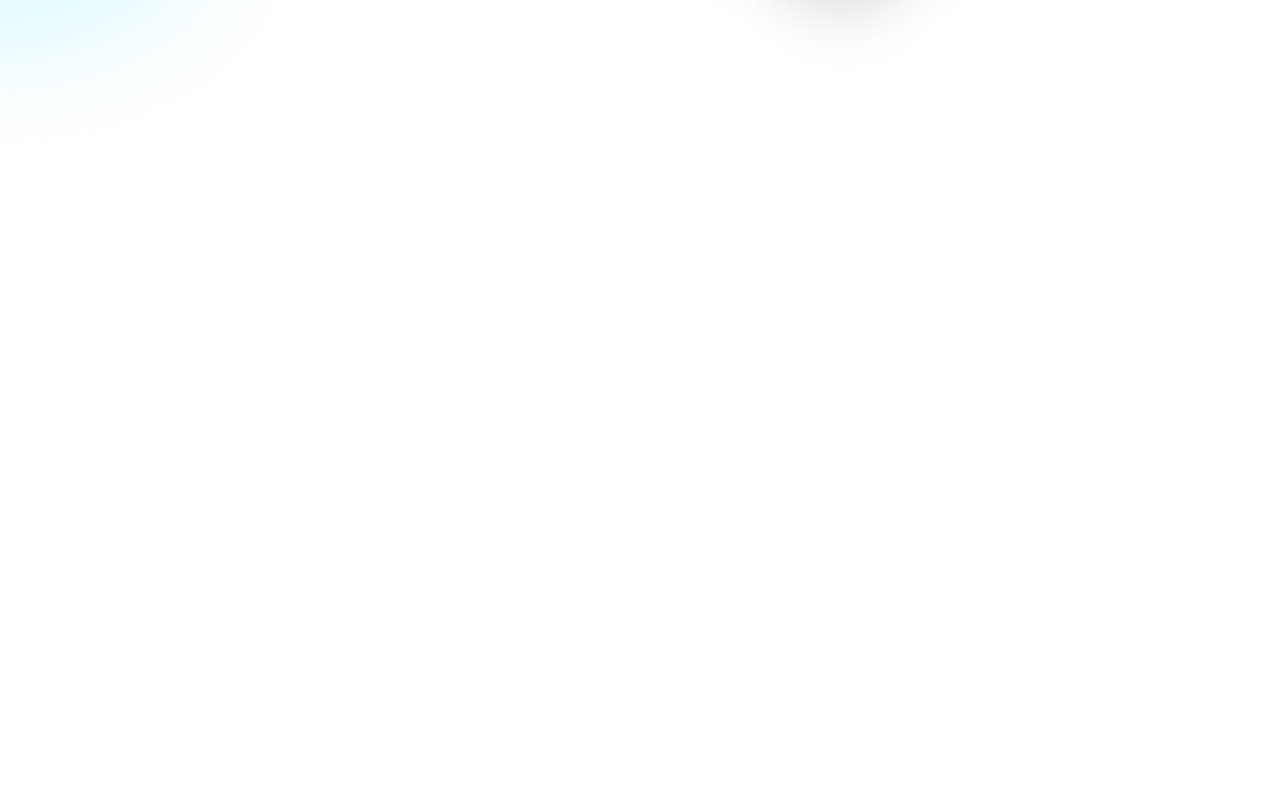
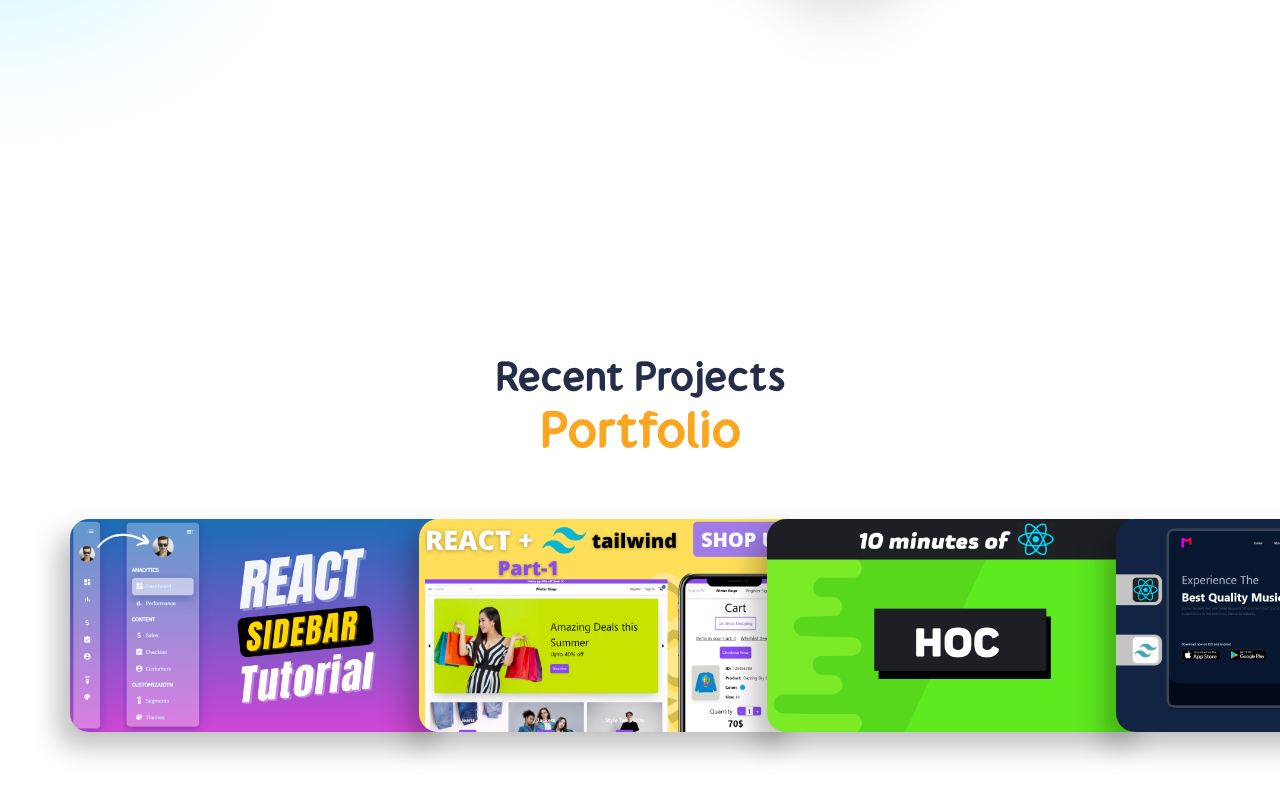
Before and after one commit to harry-jakes3018/personal-portfolio3, a React (Create React App) app: page / in a window 1280 px wide. Shown: the part 2842-3642 px from the top of the page. Before the commit the page ends 3116 px from the top, so only its background shows below. Built offline with nearby package versions, Linux system fonts and the light colour scheme.

Commit message:
Portfolio Section Completed

```diff
--- a/package.json
+++ b/package.json
@@ -10,6 +10,7 @@
     "react-dom": "^18.2.0",
     "react-scripts": "5.0.1",
     "styled-components": "^5.3.5",
+    "swiper": "^8.3.1",
     "web-vitals": "^2.1.0"
   },
   "scripts": {
--- a/src/App.js
+++ b/src/App.js
@@ -1,6 +1,7 @@
 import Experiences from "./components/Experiences";
 import Intro from "./components/Intro";
 import Navbar from "./components/Navbar";
+import Portfolio from "./components/Portfolio";
 import Services from "./components/Services";
 import Works from "./components/Works";
 
@@ -12,6 +13,7 @@
             <Services />
             <Experiences />
             <Works />
+            <Portfolio />
         </div>
     );
 }
--- /dev/null
+++ b/src/components/Portfolio.js
@@ -0,0 +1,79 @@
+import styled from "styled-components";
+import { Swiper, SwiperSlide } from "swiper/react";
+import sidebar from "../img/sidebar.png";
+import ecommerce from "../img/ecommerce.png";
+import hoc from "../img/hoc.png";
+import musicApp from "../img/musicapp.png";
+import "swiper/css";
+
+function Portfolio() {
+    return (
+        <Wrapper>
+            {/* Heading */}
+            <span>Recent Projects</span>
+            <span>Portfolio</span>
+
+            {/* Slider */}
+            <Swiper
+                spaceBetween={80}
+                slidesPerView={3.5}
+                grabCursor={true}
+                className="slider"
+            >
+                <SwiperSlide>
+                    <img src={sidebar} alt="Sidebar" />
+                </SwiperSlide>
+                <SwiperSlide>
+                    <img src={ecommerce} alt="Ecommerce" />
+                </SwiperSlide>
+                <SwiperSlide>
+                    <img src={hoc} alt="HOC" />
+                </SwiperSlide>
+                <SwiperSlide>
+                    <img src={musicApp} alt="Music App" />
+                </SwiperSlide>
+            </Swiper>
+        </Wrapper>
+    );
+}
+
+export default Portfolio;
+
+const Wrapper = styled.div`
+    display: flex;
+    align-items: center;
+    justify-content: center;
+    flex-direction: column;
+    height: 70vh;
+
+    & > span:first-child {
+        color: var(--black);
+        font-size: 2rem;
+        font-weight: bold;
+    }
+
+    & > span:nth-child(2) {
+        color: var(--orange);
+        font-size: 2.5rem;
+        font-weight: bold;
+    }
+
+    & > .swiper {
+        overflow: visible !important;
+    }
+
+    & > .slider {
+        margin-top: 3rem;
+        width: 100%;
+    }
+
+    .swiper-slide {
+        width: 20rem;
+    }
+
+    img {
+        width: 19rem;
+        filter: drop-shadow(-12px 15px 13px rgba(0, 0, 0, 0.25));
+        border-radius: 19px;
+    }
+`;
```
Also changed, not shown: 1 other file (tests, documents, lock files or other folders).
